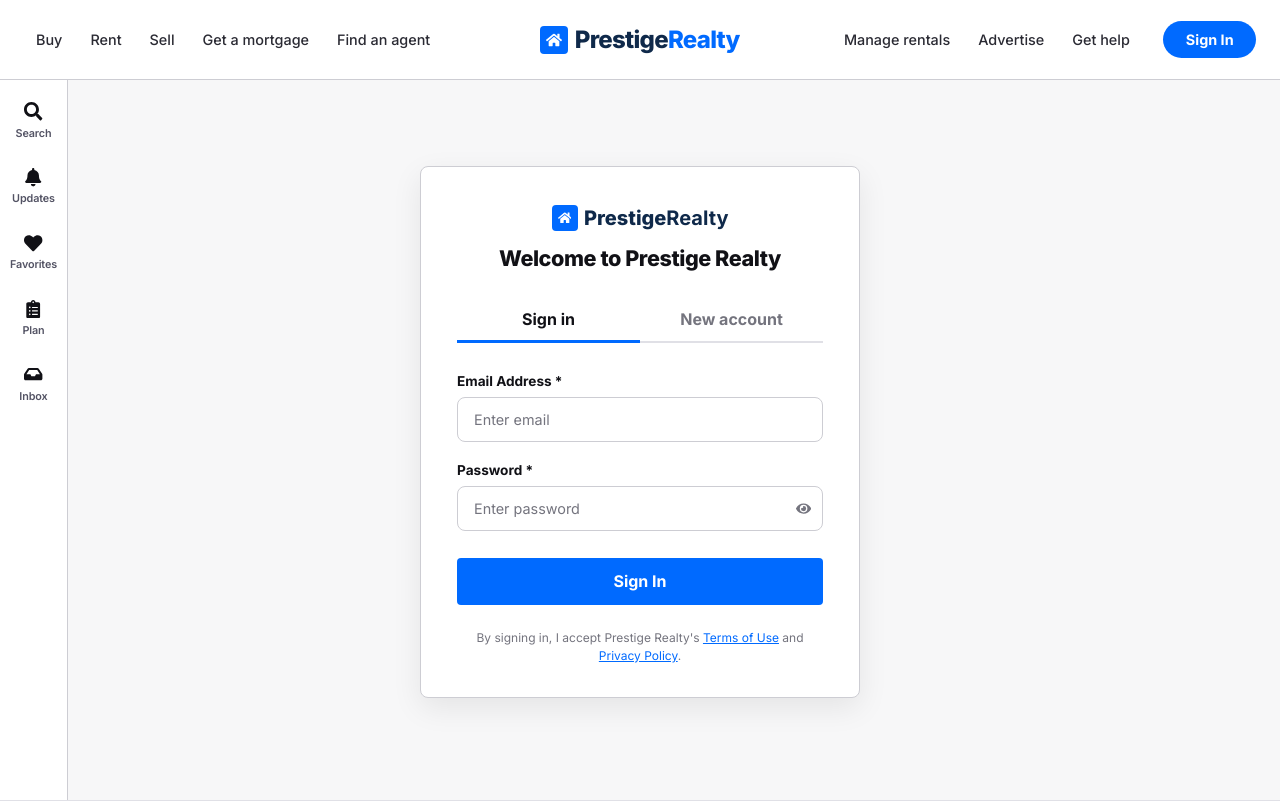
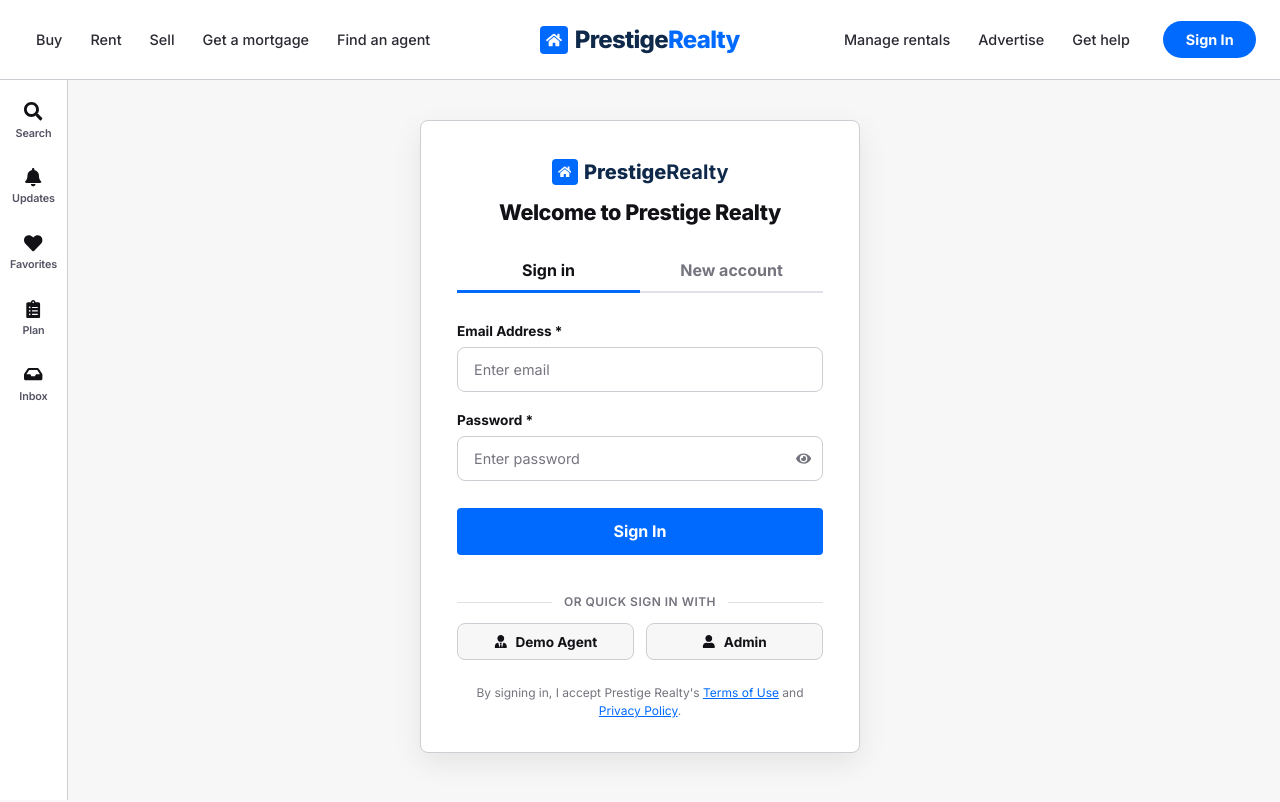
Before and after one commit to Probir127/real-estate, a React (Vite) app in the folder frontend/: page /login in a window 1280 px wide. Shown: the top 802 px of the page. Built offline with nearby package versions, Linux system fonts and the light colour scheme; no server answers.

Commit message:
fix: seamless tabbed Zillow authentication with direct registration auto-login and 1-click demo sign in buttons

```diff
--- a/frontend/src/pages/AuthPages.css
+++ b/frontend/src/pages/AuthPages.css
@@ -198,6 +198,64 @@
   cursor: not-allowed;
 }
 
+/* 1-Click Quick Demo Sign-Ins */
+.z-quick-logins {
+  margin-top: 1.25rem;
+  display: flex;
+  flex-direction: column;
+  gap: 0.75rem;
+}
+
+.z-quick-logins__divider {
+  display: flex;
+  align-items: center;
+  text-align: center;
+  color: var(--z-gray-500);
+  font-size: 0.75rem;
+  font-weight: 600;
+  text-transform: uppercase;
+  letter-spacing: 0.04em;
+}
+
+.z-quick-logins__divider::before,
+.z-quick-logins__divider::after {
+  content: '';
+  flex: 1;
+  border-bottom: 1px solid var(--z-gray-200);
+}
+
+.z-quick-logins__divider span {
+  padding: 0 0.75rem;
+}
+
+.z-quick-logins__grid {
+  display: grid;
+  grid-template-columns: 1fr 1fr;
+  gap: 0.75rem;
+}
+
+.z-quick-btn {
+  display: flex;
+  align-items: center;
+  justify-content: center;
+  gap: 0.5rem;
+  padding: 0.6rem 0.85rem;
+  background-color: var(--z-gray-50);
+  border: 1px solid var(--z-gray-300);
+  border-radius: var(--radius-sm);
+  font-size: 0.85rem;
+  font-weight: 700;
+  color: var(--z-darker);
+  cursor: pointer;
+  transition: all var(--transition-fast);
+}
+
+.z-quick-btn:hover {
+  background-color: var(--z-blue-light);
+  border-color: var(--z-blue);
+  color: var(--z-blue);
+}
+
 /* Legal Notice */
 .z-legal-notice {
   font-size: 0.75rem;
--- a/frontend/src/pages/LoginPage.jsx
+++ b/frontend/src/pages/LoginPage.jsx
@@ -1,19 +1,38 @@
 import { useState, useEffect } from 'react';
-import { Link, useNavigate, useLocation } from 'react-router-dom';
-import { motion } from 'framer-motion';
-import { FaHome, FaEye, FaEyeSlash } from 'react-icons/fa';
+import { useNavigate, useLocation, useSearchParams } from 'react-router-dom';
+import { motion, AnimatePresence } from 'framer-motion';
+import { FaHome, FaEye, FaEyeSlash, FaUserTie, FaUser } from 'react-icons/fa';
 import { useAuth } from '../context/AuthContext';
 import { getErrorMessage } from '../utils/helpers';
 import toast from 'react-hot-toast';
 import './AuthPages.css';
 
 export default function LoginPage() {
-  const { login, isAuthenticated } = useAuth();
+  const { login, register, isAuthenticated } = useAuth();
   const navigate = useNavigate();
   const location = useLocation();
+  const [searchParams] = useSearchParams();
+
+  // Tab: 'login' or 'register'
+  const [activeTab, setActiveTab] = useState(
+    searchParams.get('tab') === 'register' ? 'register' : 'login'
+  );
+
   const from = location.state?.from?.pathname || '/';
 
-  const [form, setForm] = useState({ email: '', password: '' });
+  // Login form state
+  const [loginForm, setLoginForm] = useState({ email: '', password: '' });
+
+  // Register form state
+  const [registerForm, setRegisterForm] = useState({
+    full_name: '',
+    email: '',
+    phone: '',
+    password: '',
+    password2: '',
+    is_agent: false,
+  });
+
   const [showPass, setShowPass] = useState(false);
   const [loading, setLoading] = useState(false);
 
@@ -21,15 +40,15 @@ export default function LoginPage() {
     if (isAuthenticated) navigate('/', { replace: true });
   }, [isAuthenticated, navigate]);
 
-  const handleSubmit = async (e) => {
+  const handleLoginSubmit = async (e) => {
     e.preventDefault();
-    if (!form.email || !form.password) {
-      toast.error('Please fill in all fields.');
+    if (!loginForm.email || !loginForm.password) {
+      toast.error('Please enter both email and password.');
       return;
     }
     setLoading(true);
     try {
-      await login(form);
+      await login(loginForm);
       toast.success('Welcome back!');
       navigate(from, { replace: true });
     } catch (err) {
@@ -39,15 +58,56 @@ export default function LoginPage() {
     }
   };
 
+  const handleRegisterSubmit = async (e) => {
+    e.preventDefault();
+    if (!registerForm.full_name || !registerForm.email || !registerForm.password) {
+      toast.error('Please fill in all required fields.');
+      return;
+    }
+    if (registerForm.password !== registerForm.password2) {
+      toast.error('Passwords do not match.');
+      return;
+    }
+    setLoading(true);
+    try {
+      await register(registerForm);
+      toast.success('Account created successfully! Logging you in...');
+      // Automatically log in with the new credentials
+      await login({
+        email: registerForm.email,
+        password: registerForm.password,
+      });
+      navigate(from, { replace: true });
+    } catch (err) {
+      toast.error(getErrorMessage(err));
+    } finally {
+      setLoading(false);
+    }
+  };
+
+  // Quick One-Click Demo Logins
+  const handleQuickLogin = async (email, password) => {
+    setLoading(true);
+    try {
+      await login({ email, password });
+      toast.success('Signed in successfully!');
+      navigate(from, { replace: true });
+    } catch (err) {
+      toast.error(getErrorMessage(err) || 'Could not sign in with demo credentials.');
+    } finally {
+      setLoading(false);
+    }
+  };
+
   return (
     <div className="z-auth-page">
       <motion.div
         className="z-auth-card"
-        initial={{ opacity: 0, y: 20 }}
+        initial={{ opacity: 0, y: 15 }}
         animate={{ opacity: 1, y: 0 }}
-        transition={{ duration: 0.3 }}
+        transition={{ duration: 0.25 }}
       >
-        {/* Header */}
+        {/* Header with Zillow styling */}
         <div className="z-auth-header">
           <div className="z-auth-brand">
             <div className="z-auth-brand__icon">
@@ -60,24 +120,41 @@ export default function LoginPage() {
 
         {/* Tab Switcher: Sign In | New Account */}
         <div className="z-auth-tabs">
-          <button type="button" className="z-auth-tab active">
+          <button
+            type="button"
+            className={`z-auth-tab ${activeTab === 'login' ? 'active' : ''}`}
+            onClick={() => setActiveTab('login')}
+          >
             Sign in
           </button>
-          <Link to="/register" className="z-auth-tab">
+          <button
+            type="button"
+            className={`z-auth-tab ${activeTab === 'register' ? 'active' : ''}`}
+            onClick={() => setActiveTab('register')}
+          >
             New account
-          </Link>
+          </button>
         </div>
 
-        {/* Form */}
-        <form onSubmit={handleSubmit} className="z-auth-form" noValidate>
+        <AnimatePresence mode="wait">
+          {activeTab === 'login' ? (
+            <motion.form
+              key="login"
+              onSubmit={handleLoginSubmit}
+              className="z-auth-form"
+              initial={{ opacity: 0, x: -10 }}
+              animate={{ opacity: 1, x: 0 }}
+              exit={{ opacity: 0, x: 10 }}
+              transition={{ duration: 0.15 }}
+            >
               <div className="z-form-group">
                 <label className="z-form-label">Email Address *</label>
                 <input
                   type="email"
                   className="z-form-input"
                   placeholder="Enter email"
-              value={form.email}
-              onChange={(e) => setForm({ ...form, email: e.target.value })}
+                  value={loginForm.email}
+                  onChange={(e) => setLoginForm({ ...loginForm, email: e.target.value })}
                   autoComplete="email"
                   required
                 />
@@ -90,8 +167,8 @@ export default function LoginPage() {
                     type={showPass ? 'text' : 'password'}
                     className="z-form-input"
                     placeholder="Enter password"
-                value={form.password}
-                onChange={(e) => setForm({ ...form, password: e.target.value })}
+                    value={loginForm.password}
+                    onChange={(e) => setLoginForm({ ...loginForm, password: e.target.value })}
                     autoComplete="current-password"
                     required
                   />
@@ -100,6 +177,7 @@ export default function LoginPage() {
                     className="z-toggle-btn"
                     onClick={() => setShowPass(!showPass)}
                     tabIndex={-1}
+                    aria-label="Toggle password visibility"
                   >
                     {showPass ? <FaEyeSlash /> : <FaEye />}
                   </button>
@@ -109,7 +187,120 @@ export default function LoginPage() {
               <button type="submit" className="z-submit-btn" disabled={loading}>
                 {loading ? <span className="spinner-sm" /> : 'Sign In'}
               </button>
-        </form>
+
+              {/* 1-Click Quick Demo Sign-Ins */}
+              <div className="z-quick-logins">
+                <div className="z-quick-logins__divider">
+                  <span>or quick sign in with</span>
+                </div>
+                <div className="z-quick-logins__grid">
+                  <button
+                    type="button"
+                    className="z-quick-btn"
+                    onClick={() => handleQuickLogin('agent@prestigerealty.bd', 'Password123!')}
+                    disabled={loading}
+                  >
+                    <FaUserTie className="text-blue" />
+                    <span>Demo Agent</span>
+                  </button>
+                  <button
+                    type="button"
+                    className="z-quick-btn"
+                    onClick={() => handleQuickLogin('admin@realestate.com', 'admin1234')}
+                    disabled={loading}
+                  >
+                    <FaUser className="text-navy" />
+                    <span>Admin</span>
+                  </button>
+                </div>
+              </div>
+            </motion.form>
+          ) : (
+            <motion.form
+              key="register"
+              onSubmit={handleRegisterSubmit}
+              className="z-auth-form"
+              initial={{ opacity: 0, x: 10 }}
+              animate={{ opacity: 1, x: 0 }}
+              exit={{ opacity: 0, x: -10 }}
+              transition={{ duration: 0.15 }}
+            >
+              <div className="z-form-group">
+                <label className="z-form-label">Full Name *</label>
+                <input
+                  type="text"
+                  className="z-form-input"
+                  placeholder="e.g. Shakib Al Hasan"
+                  value={registerForm.full_name}
+                  onChange={(e) => setRegisterForm({ ...registerForm, full_name: e.target.value })}
+                  required
+                />
+              </div>
+
+              <div className="z-form-group">
+                <label className="z-form-label">Email Address *</label>
+                <input
+                  type="email"
+                  className="z-form-input"
+                  placeholder="Enter email"
+                  value={registerForm.email}
+                  onChange={(e) => setRegisterForm({ ...registerForm, email: e.target.value })}
+                  required
+                />
+              </div>
+
+              <div className="z-form-group">
+                <label className="z-form-label">Phone Number</label>
+                <input
+                  type="tel"
+                  className="z-form-input"
+                  placeholder="+880 1700 000000"
+                  value={registerForm.phone}
+                  onChange={(e) => setRegisterForm({ ...registerForm, phone: e.target.value })}
+                />
+              </div>
+
+              <div className="z-form-group">
+                <label className="z-form-label">Password *</label>
+                <input
+                  type="password"
+                  className="z-form-input"
+                  placeholder="At least 8 characters"
+                  value={registerForm.password}
+                  onChange={(e) => setRegisterForm({ ...registerForm, password: e.target.value })}
+                  required
+                />
+              </div>
+
+              <div className="z-form-group">
+                <label className="z-form-label">Confirm Password *</label>
+                <input
+                  type="password"
+                  className="z-form-input"
+                  placeholder="Repeat your password"
+                  value={registerForm.password2}
+                  onChange={(e) => setRegisterForm({ ...registerForm, password2: e.target.value })}
+                  required
+                />
+              </div>
+
+              <div className="z-checkbox-group">
+                <label className="z-checkbox-label">
+                  <input
+                    type="checkbox"
+                    checked={registerForm.is_agent}
+                    onChange={(e) => setRegisterForm({ ...registerForm, is_agent: e.target.checked })}
+                  />
+                  <span>I am a licensed real estate agent / broker</span>
+                </label>
+              </div>
+
+              <button type="submit" className="z-submit-btn" disabled={loading}>
+                {loading ? <span className="spinner-sm" /> : 'Create Account'}
+              </button>
+            </motion.form>
+          )}
+        </AnimatePresence>
 
         <p className="z-legal-notice">
           By signing in, I accept Prestige Realty's <a href="#">Terms of Use</a> and <a href="#">Privacy Policy</a>.
```
Lines whose indentation alone changed are shown as unchanged.
